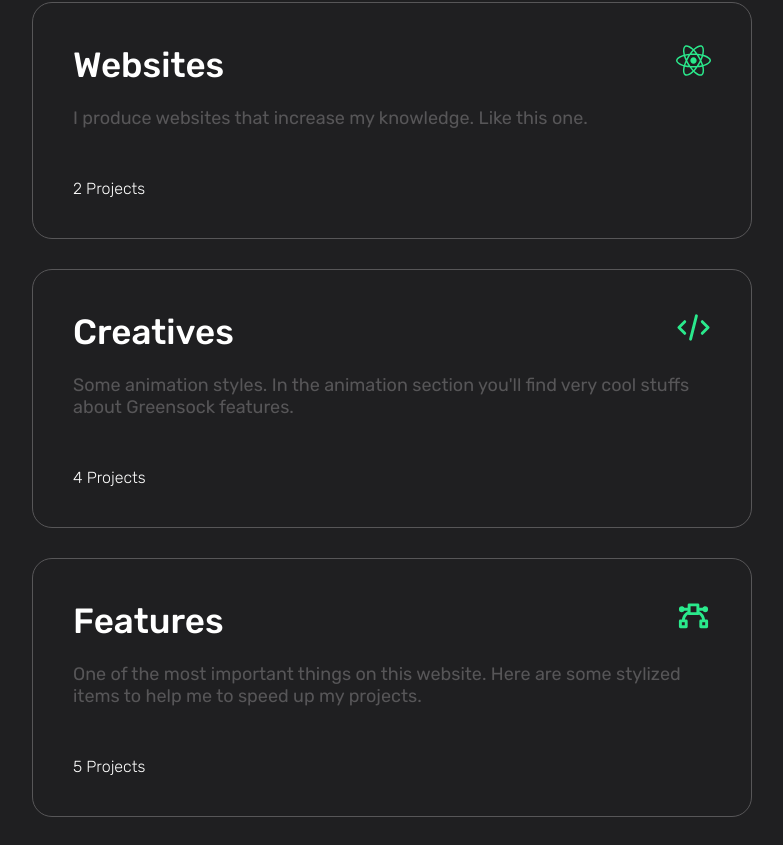
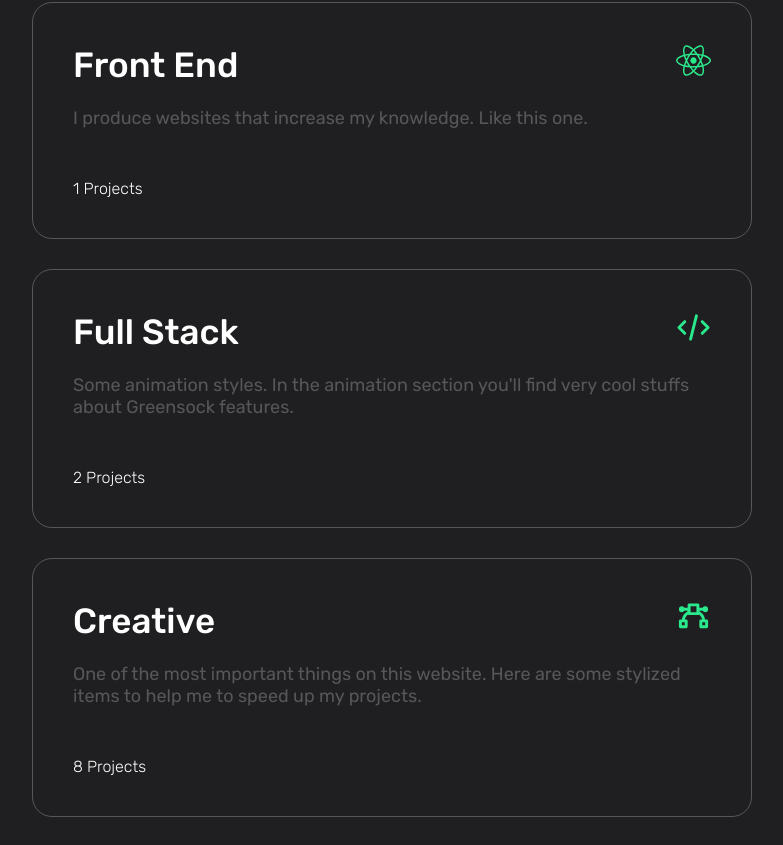
Before and after one commit to WebPerformer/next-new-portfolio, a Next.js app: page / in a window 1280 px wide. Shown: the part 1615-2460 px from the top of the page, without its empty margins (378-1161 px from the left). Built offline with nearby package versions, Linux system fonts and the light colour scheme.

Commit message:
Update project categories

```diff
--- a/components/sections/landingSections/Services.jsx
+++ b/components/sections/landingSections/Services.jsx
@@ -18,27 +18,27 @@ function Services() {
             <div className="services-cards">
                 <div className="card">
                     <div className="service-header">
-                        <div className="service-name">Websites</div>
+                        <div className="service-name">Front End</div>
                         <div className="service-icon"><FaReact/></div>
                     </div>
                     <div className="service-desc">I produce websites that increase my knowledge. Like this one.</div>
-                    <div className="service-qty">{data.projects.filter(web => web.type === "web").length} Projects</div>
+                    <div className="service-qty">{data.projects.filter(front => front.type === "front").length} Projects</div>
                 </div>
                 <div className="card">
                     <div className="service-header">
-                        <div className="service-name">Creatives</div>
+                        <div className="service-name">Full Stack</div>
                         <div className="service-icon"><HiOutlineCode/></div>
                     </div>
                     <div className="service-desc">Some animation styles. In the animation section you'll find  very cool stuffs about Greensock features.</div>
-                    <div className="service-qty">{data.projects.filter(dev => dev.type === "dev").length} Projects</div>
+                    <div className="service-qty">{data.projects.filter(full => full.type === "full").length} Projects</div>
                 </div>
                 <div className="card">
                     <div className="service-header">
-                        <div className="service-name">Features</div>
+                        <div className="service-name">Creative</div>
                         <div className="service-icon"><BiVector/></div>
                     </div>
                     <div className="service-desc">One of the most important things on this website. Here are some stylized items to help me to speed up my projects.</div>
-                    <div className="service-qty">{data.projects.filter(component => component.type === "component").length} Projects</div>
+                    <div className="service-qty">{data.projects.filter(creative => creative.type === "creative").length} Projects</div>
                 </div>
             </div>
         </div>
--- a/components/sections/portfolioSections/Tabs.jsx
+++ b/components/sections/portfolioSections/Tabs.jsx
@@ -20,13 +20,13 @@ function Tabs() {
     return (
         <section className="tabs-wrapper">
             <div className="tabs-menu">
-                <div className={tabs === 0 ? "tab tab-web active" : "tab tab-web"} onClick={() => setTabs(0)}>Websites <span>{data.projects.filter(web => web.type === "web").length}</span></div>
-                <div className={tabs === 1 ? "tab tab-dev active" : "tab tab-dev"} onClick={() => setTabs(1)}>Creatives <span>{data.projects.filter(dev => dev.type === "dev").length}</span></div>
-                <div className={tabs === 2 ? "tab tab-components active" : "tab tab-components"} onClick={() => setTabs(2)}>Features <span>{data.projects.filter(component => component.type === "component").length}</span></div>
+                <div className={tabs === 0 ? "tab tab-front active" : "tab tab-front"} onClick={() => setTabs(0)}>Front End <span>{data.projects.filter(front => front.type === "front").length}</span></div>
+                <div className={tabs === 1 ? "tab tab-full active" : "tab tab-full"} onClick={() => setTabs(1)}>Full Stack <span>{data.projects.filter(full => full.type === "full").length}</span></div>
+                <div className={tabs === 2 ? "tab tab-creative active" : "tab tab-creative"} onClick={() => setTabs(2)}>Creative <span>{data.projects.filter(creative => creative.type === "creative").length}</span></div>
             </div>
             {tabs == 0 &&
                 <div className="tab-content">
-                    {data.projects.filter(web => web.type === "web").map((project, index) => {
+                    {data.projects.filter(front => front.type === "front").map((project, index) => {
                         return (
                             <div className="portfolio-card" key={index}>
                                 <Link target="_blank" href={project.link}>
@@ -55,7 +55,7 @@ function Tabs() {
             }
             {tabs == 1 &&
                 <div className="tab-content">
-                    {data.projects.filter(dev => dev.type === "dev").map((project, index) => {
+                    {data.projects.filter(full => full.type === "full").map((project, index) => {
                         return (
                             <div className="portfolio-card" key={index}>
                                 <Link target="_blank" href={project.link}>
@@ -84,7 +84,7 @@ function Tabs() {
             }
             {tabs == 2 &&
                 <div className="tab-content">
-                    {data.projects.filter(component => component.type === "component").map((project, index) => {
+                    {data.projects.filter(creative => creative.type === "creative").map((project, index) => {
                         return (
                             <div className="portfolio-card" key={index}>
                                 <Link target="_blank" href={project.link}>
--- a/public/json/projects.js
+++ b/public/json/projects.js
@@ -4,7 +4,7 @@ import { BiVector, BiCodeAlt } from 'react-icons/bi'
 export const data = {
     "projects": [
         {
-            "type": "component",
+            "type": "full",
             "icon": <BiVector/>,
             "image": "https://i.imgur.com/200gfbW.jpg",
             "name": "Realtime Weather",
@@ -15,7 +15,7 @@ export const data = {
             "credits": "Tutorial-Online.com"
         },
         {
-            "type": "dev",
+            "type": "creative",
             "icon": <BiCodeAlt/>,
             "image": "https://i.imgur.com/8O3npCx.jpg",
             "name": "Liquid Distortion",
@@ -26,7 +26,7 @@ export const data = {
             "credits": "Tutorial-Online.com"
         },
         {
-            "type": "dev",
+            "type": "creative",
             "icon": <BiCodeAlt/>,
             "image": "https://i.imgur.com/pevbaYb.jpg",
             "name": "Flip Animation",
@@ -37,7 +37,7 @@ export const data = {
             "credits": "Tutorial-Online.com"
         },
         {
-            "type": "dev",
+            "type": "creative",
             "icon": <BiCodeAlt/>,
             "image": "https://i.imgur.com/onaOkXo.jpg",
             "name": "Horizontal Parallax",
@@ -48,7 +48,7 @@ export const data = {
             "credits": "Tutorial-Online.com"
         },
         {
-            "type": "component",
+            "type": "creative",
             "icon": <BiVector/>,
             "image": "https://i.imgur.com/eaDbizK.jpg",
             "name": "Styled Checkbox",
@@ -59,8 +59,8 @@ export const data = {
             "credits": "Tutorial-Online.com"
         },
         {
-            "type": "web",
-            "icon": <FaReact/>,
+            "type": "full",
+            "icon": <BiCodeAlt/>,
             "image": "https://i.imgur.com/4oPNEG7.jpg",
             "name": "MERN Dashboard",
             "link": "https://github.com/WebPerformer/MERN-Dashboard-Client",
@@ -70,7 +70,7 @@ export const data = {
             "credits": "Tutorial-Online.com"
         },
         {
-            "type": "component",
+            "type": "creative",
             "icon": <BiCodeAlt/>,
             "image": "https://i.imgur.com/4HSNW0t.jpg",
             "name": "Magnet on Mousemove",
@@ -81,7 +81,7 @@ export const data = {
             "credits": "Tutorial-Online.com"
         },
         {
-            "type": "component",
+            "type": "creative",
             "icon": <BiVector/>,
             "image": "https://i.imgur.com/9grKBUZ.jpg",
             "name": "Custom Mouse Cursor",
@@ -92,7 +92,7 @@ export const data = {
             "credits": "Tutorial-Online.com"
         },
         {
-            "type": "component",
+            "type": "creative",
             "icon": <BiVector/>,
             "image": "https://i.imgur.com/ed86VAX.jpg",
             "name": "Tredy Scrolldown",
@@ -103,7 +103,7 @@ export const data = {
             "credits": "Tutorial-Online.com"
         },
         {
-            "type": "dev",
+            "type": "creative",
             "icon": <BiCodeAlt/>,
             "image": "https://i.imgur.com/pKb8yxg.jpg",
             "name": "Mousemove Parallax",
@@ -114,7 +114,7 @@ export const data = {
             "credits": "Tutorial-Online.com"
         },
         {
-            "type": "web",
+            "type": "front",
             "icon": <FaReact/>,
             "image": "https://i.imgur.com/oqaRKoq.jpg",
             "name": "My Personal Portfolio",
```
